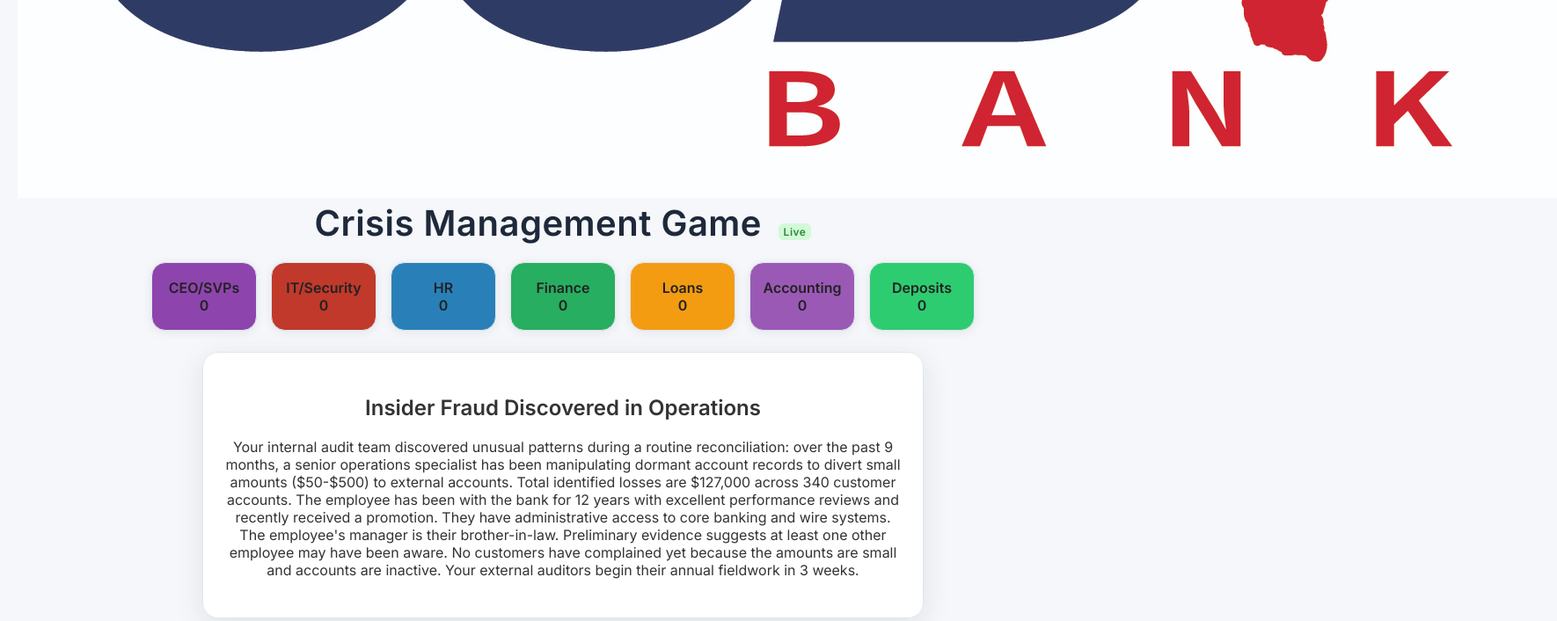
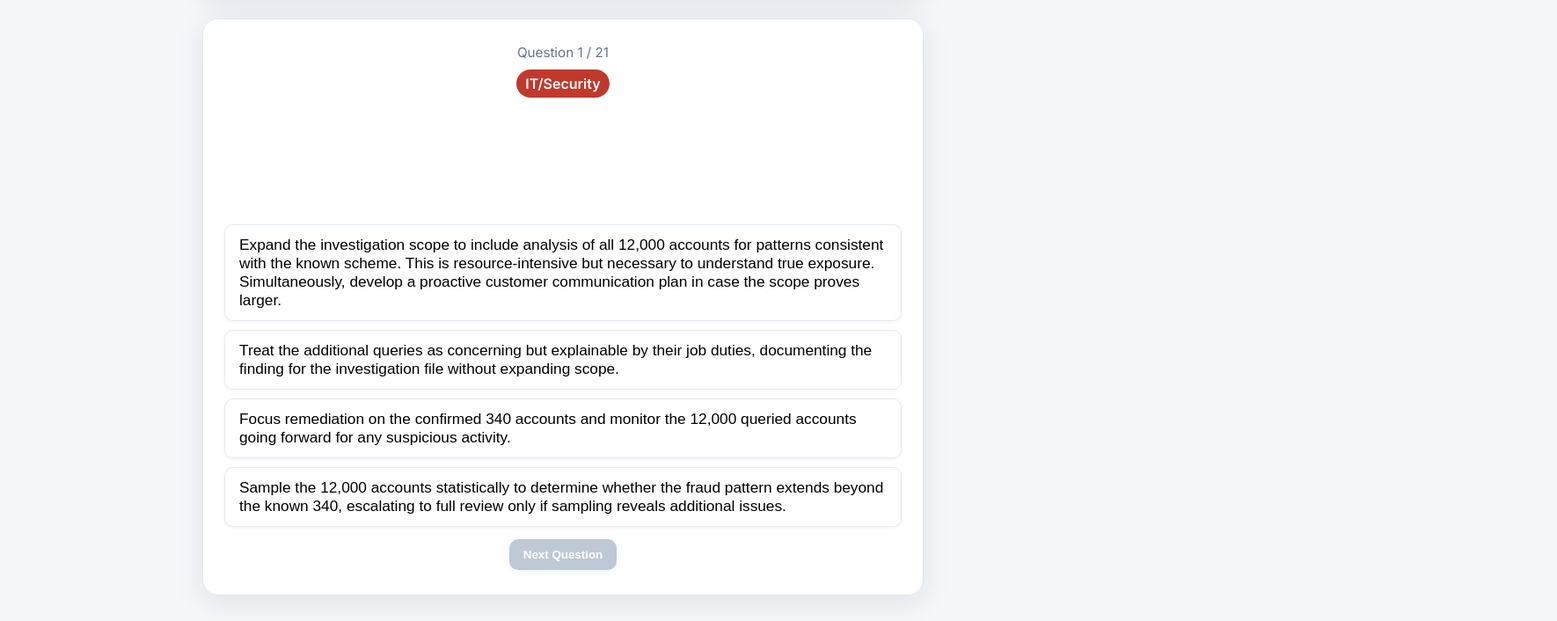
Before and after one commit to Jrharsh/bank-training-website, a website: page public/game.html in a window 1280 px wide. Shown: the part 520-1226 px from the top of the page at 88% size, 1770 px wide, since content can reach past the window. Drawn offline with Linux system fonts and the light colour scheme.

Commit message:
Revert "Modernize and compact scenario/question card UI: reduce gap, add divider, enhance label, tighten padding"
This reverts commit c96c19930396e9d92a7b06603ada01f1b3cfefc1.

```diff
--- a/public/css/style.css
+++ b/public/css/style.css
@@ -340,54 +340,36 @@
   max-width: 820px;
   margin: 0 auto;
   text-align: center;
-  box-shadow: 0 2px 12px rgba(30,41,59,0.10);
-  border-radius: 14px;
-  padding: 18px 18px 12px 18px;
-  border: 1.5px solid #f1f5f9;
-  position: relative;
-}
-.cmg .question-card::before {
-  content: "";
-  display: block;
-  position: absolute;
-  top: -18px;
-  left: 50%;
-  transform: translateX(-50%);
-  width: 60px;
-  height: 4px;
-  border-radius: 2px;
-  background: linear-gradient(90deg, #e0e6ed 0%, #f1f5f9 100%);
-  opacity: 0.7;
 }
 
 .cmg .department-label {
   display: inline-flex;
   align-items: center;
-  padding: 7px 18px;
+  padding: 6px 10px;
   border-radius: 999px;
   background: #f1f5f9;
   color: #334155;
-  font-weight: 700;
-  margin-bottom: 4px;
-  box-shadow: 0 2px 8px rgba(30,41,59,0.10);
-  border: 1.5px solid #e0e6ed;
+  font-weight: 600;
+  margin-bottom: 2px;
+}
+
 .cmg .question-title {
-  margin: 6px 0 10px;
-  font-size: 1.18rem;
-  color: #222;
+  margin: 4px 0 8px;
+  font-size: 1.35rem;
+  color: #ffffff;
 }
 
 .cmg .choices {
   display: flex;
   flex-direction: column;
-  gap: 6px;
+  gap: 10px;
   align-items: stretch;
 }
 
 .cmg .question-card .choice-btn {
   width: 100%;
-  padding: 10px 12px;
-  border-radius: 8px;
+  padding: 12px 16px;
+  border-radius: 10px;
   background: #fff;
   border: 1px solid #e5e9f2;
   box-shadow: 0 1px 4px rgba(30,41,59,0.06);
@@ -625,12 +607,15 @@
   border-color: #60a5fa;
 }
 
-  background: rgba(255,255,255,0.97);
-  padding: 20px 20px 18px 20px;
-  margin: 16px auto 12px auto;
-  border-radius: 16px;
+.scenario-box,
+.question-box,
+.intro-box {
+  background: rgba(255,255,255,0.95);
+  padding: 28px 24px;
+  margin: 24px auto;
+  border-radius: 18px;
   max-width: 820px;
-  box-shadow: 0 4px 18px rgba(30,41,59,0.10);
+  box-shadow: 0 8px 32px rgba(30,41,59,0.10);
   text-align: center;
   position: relative;
   border: 1px solid #e0e6ed;
```
